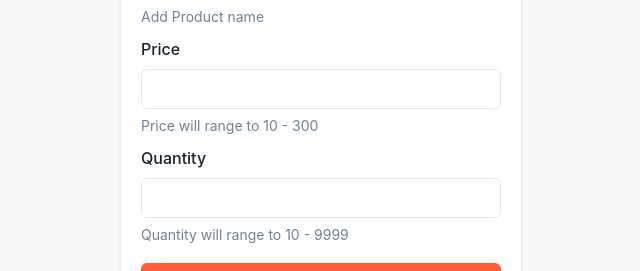
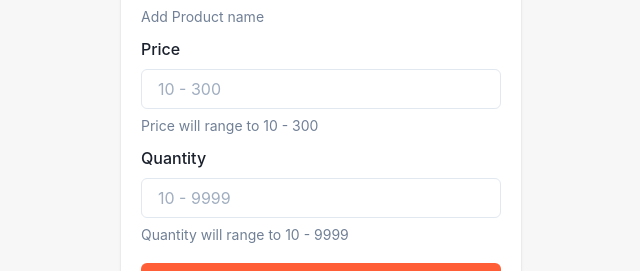
Before and after one commit to prizalmarinez/freeze-pos, a React (Create React App) app: page /products/add in a window 1280 px wide. Shown: the part 200-471 px from the top of the page, without its empty margins (319-959 px from the left). Built offline with nearby package versions, Linux system fonts and the light colour scheme.

Commit message:
Added useToast

```diff
--- a/src/components/products/AddProductForm.tsx
+++ b/src/components/products/AddProductForm.tsx
@@ -6,8 +6,7 @@ import {
     FormHelperText,
     Input,
     Button,
-    NumberInput,
-    NumberInputField
+    useToast
 } from '@chakra-ui/react'
 import { useForm } from 'react-hook-form';
 import { useProduct } from '../../context/product'
@@ -19,9 +18,9 @@ interface ProductForm {
 }
 
 export const AddProductForm: React.FC = () => {
-    const { register, handleSubmit, formState: { errors } } = useForm<ProductForm>();
+    const toast = useToast()
+    const { register, handleSubmit, reset, formState: { errors } } = useForm<ProductForm>();
     const { dispatch } = useProduct()
-
 
     const onSubmit = handleSubmit(data => {
         const { name, price, quantity } = data
@@ -33,6 +32,14 @@ export const AddProductForm: React.FC = () => {
                 uid: Math.random()
             }
         })
+        toast({
+            title: "Product created.",
+            description: "Product Successfully Added!",
+            status: "success",
+            duration: 5000,
+            isClosable: true,
+        })
+        reset({})
     });
 
     return (
@@ -47,18 +54,14 @@ export const AddProductForm: React.FC = () => {
                 </FormControl>
                 <FormControl id="price" pt="3">
                     <FormLabel>Price</FormLabel>
-                    <NumberInput max={300} min={10}>
-                        <NumberInputField {...register("price")} />
-                    </NumberInput>
+                    <Input placeholder="10 - 300" type="number" max={300} min={10} {...register("price")} />
                     <FormHelperText>
                         Price will range to 10 - 300
                     </FormHelperText>
                 </FormControl>
                 <FormControl id="quantity" pt="3">
                     <FormLabel>Quantity</FormLabel>
-                    <NumberInput max={9999} min={10}>
-                        <NumberInputField {...register("quantity")} />
-                    </NumberInput>
+                    <Input placeholder="10 - 9999" type="number" max={9999} min={10} {...register("quantity")} />
                     <FormHelperText>
                         Quantity will range to 10 - 9999
                     </FormHelperText>
--- a/src/context/reducers/productReducer.tsx
+++ b/src/context/reducers/productReducer.tsx
@@ -14,7 +14,7 @@ export const initialState: IState = {
 };
 
 interface IAddProduct {
-    type: "ADD_PRODUCT";
+type: "ADD_PRODUCT";
     payload: Product
 }
 
```
